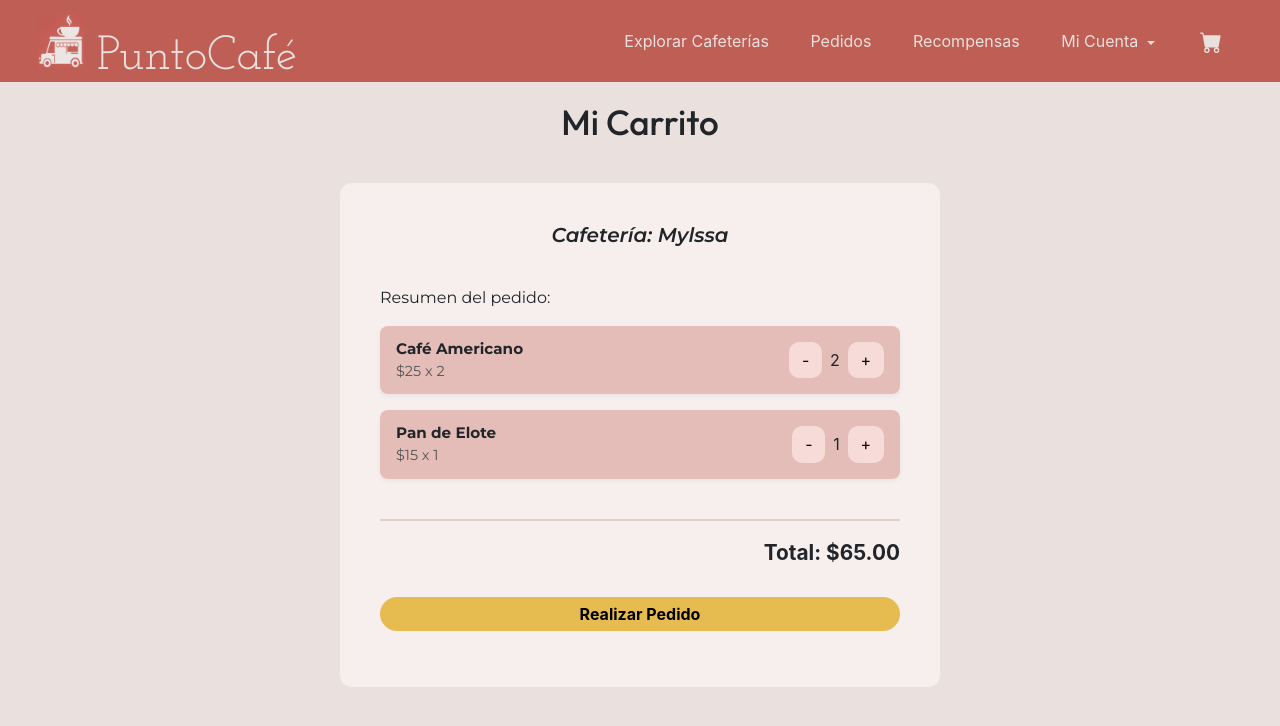
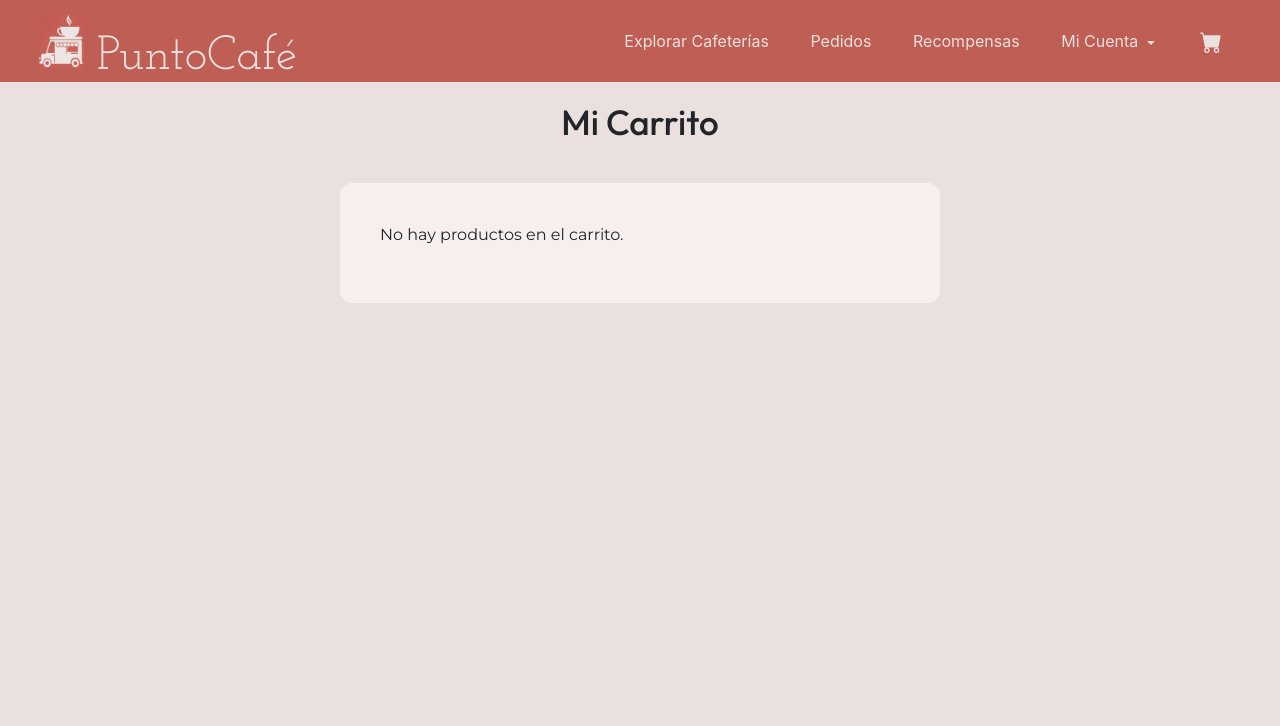
Before and after one commit to KarlaVenegas/frontProyecto, an Angular app: page /comprador/tuCarrito in a window 1280 px wide. Shown: the top 726 px of the page. Built offline with nearby package versions, Linux system fonts and the light colour scheme.

Commit message:
Ya añade al carrito
Me falta ir comparado con el stock de la bd

```diff
--- a/src/app/comprador/menu-com/menu-com.component.html
+++ b/src/app/comprador/menu-com/menu-com.component.html
@@ -17,7 +17,7 @@
       <p>Precio: ${{ producto.precio }}</p>
       <p *ngIf="producto.stock > 0">Disponible</p>
       <p *ngIf="producto.stock === 0">Agotado</p>
-      <button class="btn-anadir" [disabled]="producto.stock === 0">+ Añadir</button>
+      <button class="btn-anadir" [disabled]="producto.stock === 0" (click)="anadirAlCarrito(producto)">+ Añadir</button>
     </div>
   </div>
 </div>
--- a/src/app/comprador/menu-com/menu-com.component.ts
+++ b/src/app/comprador/menu-com/menu-com.component.ts
@@ -6,6 +6,7 @@ import { ProductoService } from '../../services/producto.service';
 import { CommonModule } from '@angular/common';
 import { CafeteriaService } from '../../services/cafeteria.service';
 import { Cafeteria } from '../../models/cafeteria';
+import { CarritoService } from '../../services/carrito.service';
 
 @Component({
   selector: 'app-menu-com',
@@ -23,7 +24,8 @@ export class MenuComComponent implements OnInit {
     private location: Location,
     private route: ActivatedRoute,
     private productoService: ProductoService,
-    private cafeteriaService: CafeteriaService
+    private cafeteriaService: CafeteriaService,
+    private carritoService: CarritoService
   ) {}
 
   ngOnInit(): void {
@@ -46,5 +48,9 @@ export class MenuComComponent implements OnInit {
     this.location.back();
   }
 
+  anadirAlCarrito(producto: Producto): void {
+    this.carritoService.addProducto(producto);
+  }
+
 
 }
--- a/src/app/comprador/tu-carrito-comp/tu-carrito-comp.component.html
+++ b/src/app/comprador/tu-carrito-comp/tu-carrito-comp.component.html
@@ -1,48 +1,28 @@
 <h1>Mi Carrito</h1>
 
 <div class="container">
-  <h3>Cafetería: Mylssa</h3>
-  <p>Resumen del pedido: </p>
+  <h3 *ngIf="productosCarrito.length > 0">
+    Cafetería: {{ productosCarrito[0]?.producto?.cafeteria?.nombre || 'Sin cafetería' }}
+  </h3>
+  <p *ngIf="productosCarrito.length === 0">No hay productos en el carrito.</p>
+  <p *ngIf="productosCarrito.length > 0">Resumen del pedido:</p>
 
-  <form #form="" class="">
+  <form *ngIf="productosCarrito.length > 0">
     <div class="lista-productos">
-        <!-- Producto 1 aqui se van agregando -->
-        <div class="producto">
-          <div class="producto-info">
-            <span class="nombre">Café Americano</span>
-            <span class="precio">$25 x 2</span>
-          </div>
-
-          <div class="controles">
-            <button>-</button>
-            <span>2</span>
-            <button>+</button>
-          </div>
+      <div class="producto" *ngFor="let item of productosCarrito; let i = index">
+        <div class="producto-info">
+          <span class="nombre">{{ item.producto.nombreProducto }}</span>
+          <span class="precio">${{ item.producto.precio }} x {{ item.cantidad }}</span>
         </div>
-
-
-        <div class="producto">
-          <div class="producto-info">
-            <span class="nombre">Pan de Elote</span>
-            <span class="precio">$15 x 1</span>
-          </div>
-
-          <div class="controles">
-            <button>-</button>
-            <span>1</span>
-            <button>+</button>
-          </div>
+        <div class="controles">
+          <button type="button" (click)="restarCantidad(i)">-</button>
+          <span>{{ item.cantidad }}</span>
+          <button type="button" (click)="sumarCantidad(i)" [disabled]="item.cantidad >= item.producto.stock">+</button>
         </div>
-
-        <hr class="linea-separadora">
-        <span class="total">Total: $65.00</span>
-        <button class="btn-anadir">Realizar Pedido</button>
       </div>
+      <hr class="linea-separadora">
+      <span class="total">Total: ${{ calcularTotal() | number:'1.2-2' }}</span>
+      <button class="btn-anadir" type="button" >Realizar Pedido</button>
+    </div>
   </form>
-
-
-
-
-
-
 </div>
--- a/src/app/comprador/tu-carrito-comp/tu-carrito-comp.component.ts
+++ b/src/app/comprador/tu-carrito-comp/tu-carrito-comp.component.ts
@@ -1,11 +1,48 @@
 import { Component } from '@angular/core';
+import { CommonModule } from '@angular/common';
+import { CarritoService } from '../../services/carrito.service';
+import { Producto } from '../../models/producto';
 
 @Component({
   selector: 'app-tu-carrito-comp',
-  imports: [],
+  standalone: true,
+  imports: [CommonModule],
   templateUrl: './tu-carrito-comp.component.html',
-  styleUrl: './tu-carrito-comp.component.css'
+  styleUrls: ['./tu-carrito-comp.component.css']
 })
 export class TuCarritoCompComponent {
+  productosCarrito: { producto: Producto, cantidad: number }[] = [];
 
+  constructor(private carritoService: CarritoService) {
+    this.productosCarrito = this.carritoService.getCarrito();
+  }
+
+  sumarCantidad(i: number): void {
+    const item = this.productosCarrito[i];
+    if (item.cantidad < item.producto.stock) {
+      item.cantidad++;
+    }
+  }
+
+  restarCantidad(i: number): void {
+  const item = this.productosCarrito[i];
+  if (item.cantidad > 1) {
+    item.cantidad--;
+  } else {
+    // Elimina el producto del carrito si la cantidad es 1 y se resta
+    this.productosCarrito.splice(i, 1);
+  }
 }
+
+  calcularTotal(): number {
+    return this.productosCarrito.reduce(
+      (total, item) => total + (item.producto.precio * item.cantidad),
+      0
+    );
+  }
+
+  realizarPedido(): void {
+    // Aquí va la lógica para enviar el pedido al backend
+    alert('Pedido realizado (simulado)');
+  }
+}
--- /dev/null
+++ b/src/app/services/carrito.service.ts
@@ -0,0 +1,28 @@
+import { Injectable } from '@angular/core';
+import { Producto } from '../models/producto';
+
+@Injectable({
+  providedIn: 'root'
+})
+export class CarritoService {
+  private productos: { producto: Producto, cantidad: number }[] = [];
+
+  getCarrito() {
+    return this.productos;
+  }
+
+  addProducto(producto: Producto) {
+    const encontrado = this.productos.find(p => p.producto.id_producto === producto.id_producto);
+    if (encontrado) {
+      if (encontrado.cantidad < producto.stock) {
+        encontrado.cantidad++;
+      }
+    } else {
+      this.productos.push({ producto, cantidad: 1 });
+    }
+  }
+
+  clearCarrito() {
+    this.productos = [];
+  }
+}
```
Also changed, not shown: 1 other file (tests, documents, lock files or other folders).
